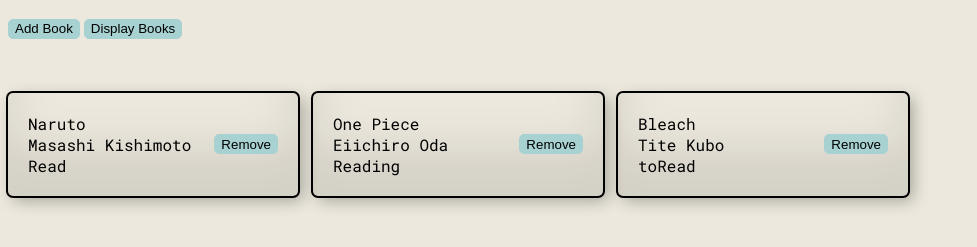
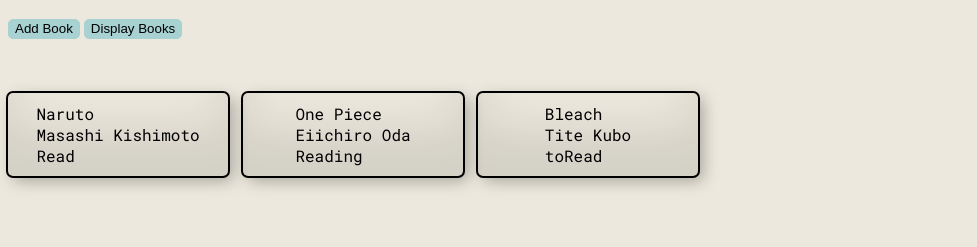
Before and after one commit to krishnanshagarwal112/Library, a plain HTML site: page index.html in a window 1280 px wide. Both pictures are taken after a click on the button "Display Books". Shown: the part 61-308 px from the top of the page, without its empty margins (0-977 px from the left). Drawn offline with Linux system fonts and the light colour scheme.

Commit message:
for now removed the remove book functionality

```diff
--- a/script.js
+++ b/script.js
@@ -56,7 +56,8 @@ display_btn.addEventListener("click",()=>{
                     <span id="ba">${library[i].author}</span>
                     <span id="br">${library[i].status}</span>
                     </div>
-                    <button class="remove-btn">Remove</button>`
+                    `
+                    //<button class="remove-btn">Remove</button>
         card.innerHTML = html
         card.classList.add('card')
         display_box.appendChild(card)
@@ -76,7 +77,13 @@ sumbit_btn.addEventListener("click",()=>{
     form.style.display = "none"
 })
 
-const rem_arr = document.getElementsByClassName("remove-btn")
+// let rem_arr = document.getElementsByClassName("remove-btn")
+
+// for(let i = 0; i < rem_arr.length; i++){
+//     rem_arr[i].addEventListener("click",()=>{
+//         alert("suiiiiiiiiii")
+//     })
+// }
 
 function check(b){
     for(let i = 0; i < library.length; i++){
--- a/styles.css
+++ b/styles.css
@@ -62,12 +62,12 @@ input, select{
 
 .card{
     font-family: 'Roboto Mono', monospace;
-    width: 250px;
-    padding: 20px;
+    width: 200px;
+    padding: 10px;
     display: flex;
     flex-direction: row;
     column-gap: 15px;
-    justify-content: space-between;
+    justify-content: center;
     align-items: center;
     box-shadow: inset 0 -3em 3em rgba(0, 0, 0, 0.1), 0 0 0 2px ,
     0.3em 0.3em 1em rgba(0, 0, 0, 0.3);
```
